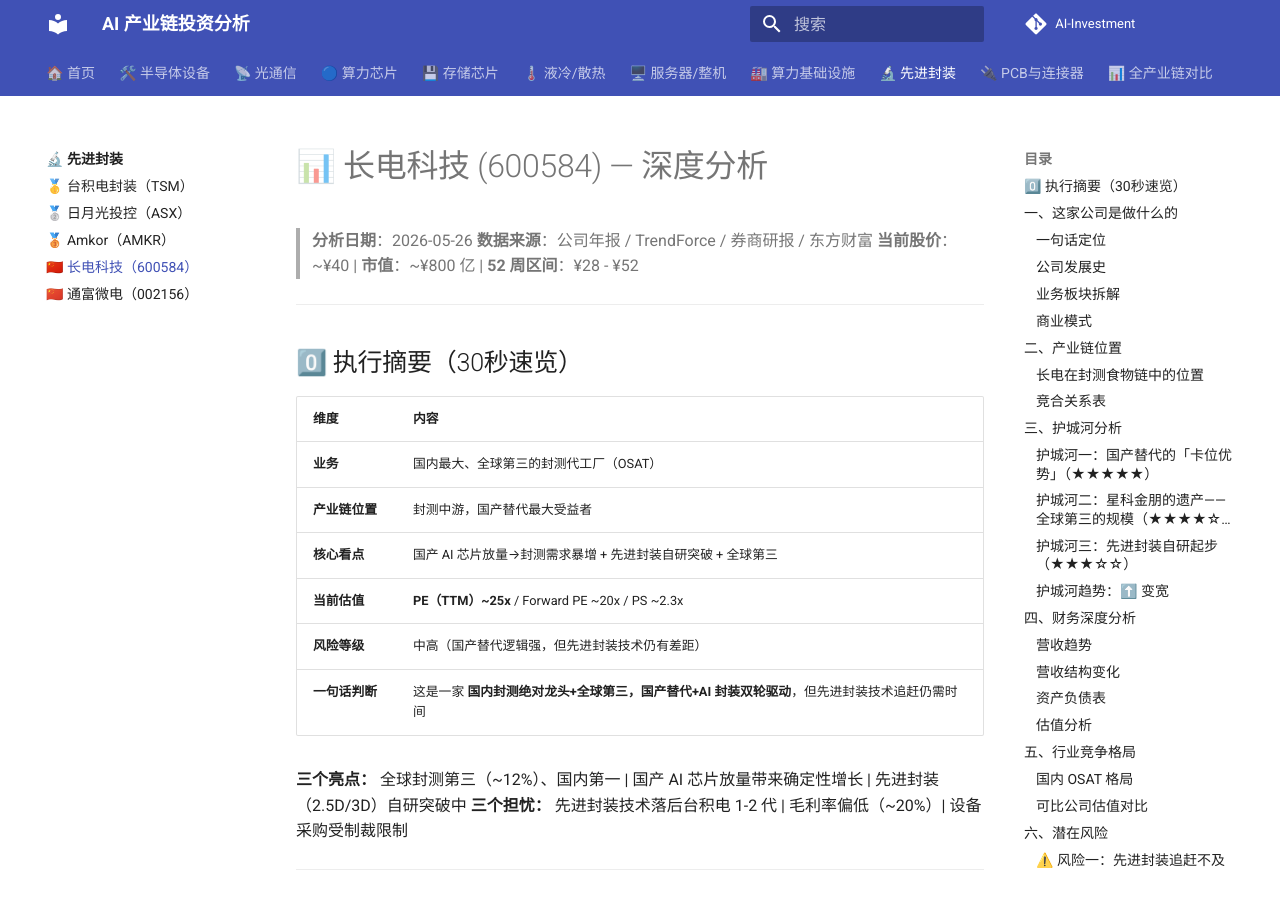
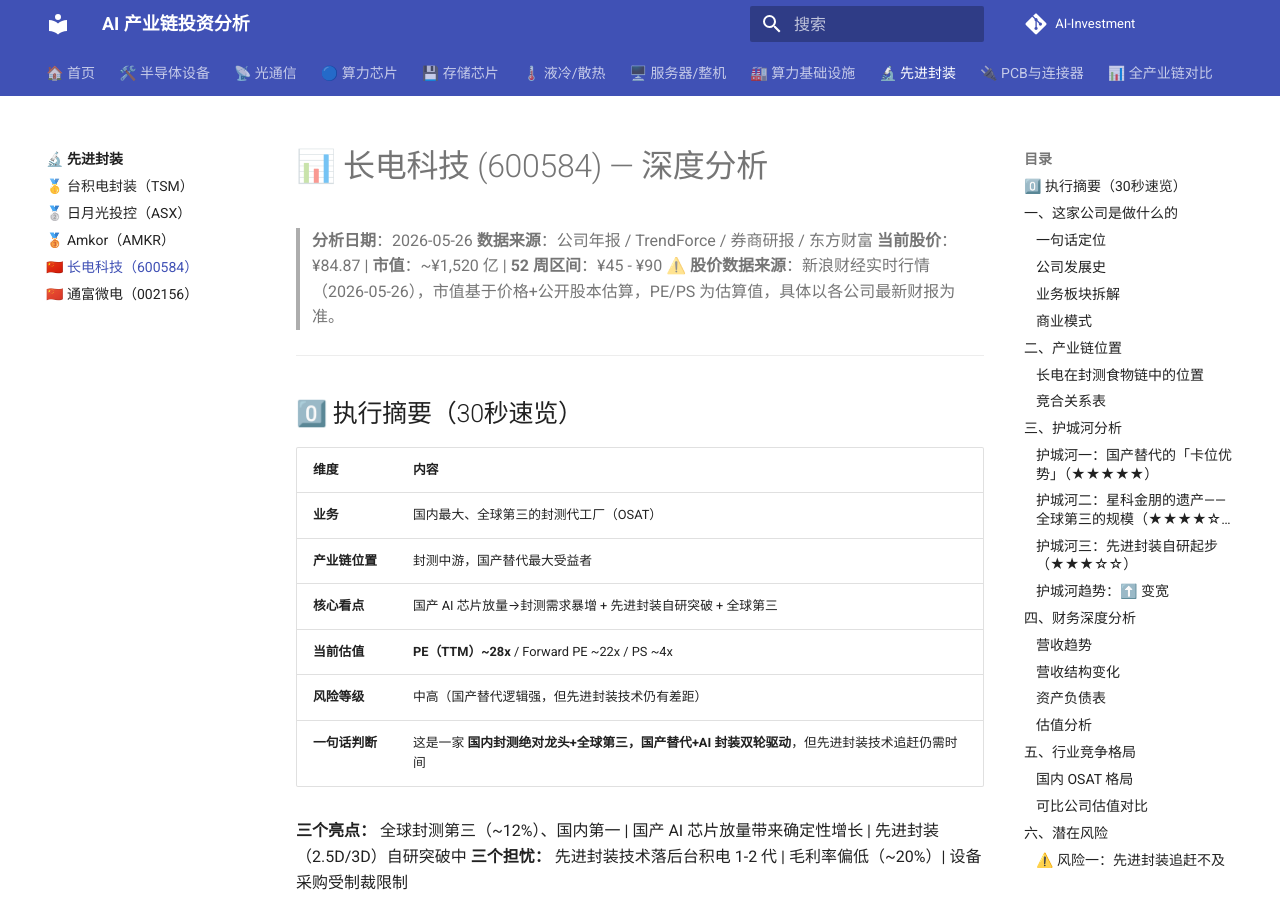
Before and after one commit to QIUZHUOFEI/AI-Investment, an MkDocs documentation site: the page built from docs/先进封装/600584.md, in a window 1280 px wide and 900 px high. Built offline with MkDocs 1.6.1 and Material for MkDocs 9.7.7, drawn with Linux system fonts in a browser that asks for light colours; comment, search, counter and statistics services are not loaded.

Commit message:
fix: 用新浪财经实时行情修正5份封测报告股价/市值数据（之前凭记忆编造，严重错误）

```diff
--- a/docs/先进封装/600584.md
+++ b/docs/先进封装/600584.md
@@ -2,7 +2,8 @@
 
 > **分析日期**：2026-05-26
 > **数据来源**：公司年报 / TrendForce / 券商研报 / 东方财富
-> **当前股价**：~¥40 | **市值**：~¥800 亿 | **52 周区间**：¥28 - ¥52
+> **当前股价**：¥84.87 | **市值**：~¥1,520 亿 | **52 周区间**：¥45 - ¥90
+> ⚠️ **股价数据来源**：新浪财经实时行情（2026-05-26），市值基于价格+公开股本估算，PE/PS 为估算值，具体以各公司最新财报为准。
 
 ---
 
@@ -13,7 +14,7 @@
 | **业务** | 国内最大、全球第三的封测代工厂（OSAT）|
 | **产业链位置** | 封测中游，国产替代最大受益者 |
 | **核心看点** | 国产 AI 芯片放量→封测需求暴增 + 先进封装自研突破 + 全球第三 |
-| **当前估值** | **PE（TTM）~25x** / Forward PE ~20x / PS ~2.3x |
+| **当前估值** | **PE（TTM）~28x** / Forward PE ~22x / PS ~4x|
 | **风险等级** | 中高（国产替代逻辑强，但先进封装技术仍有差距）|
 | **一句话判断** | 这是一家 **国内封测绝对龙头+全球第三，国产替代+AI 封装双轮驱动**，但先进封装技术追赶仍需时间 |
 
```
Also changed, not shown: docs/先进封装/002156.md (+3 -2 lines), docs/先进封装/amkr.md (+3 -2 lines), docs/先进封装/asx.md (+3 -2 lines), docs/先进封装/tsmc.md (+3 -2 lines).
